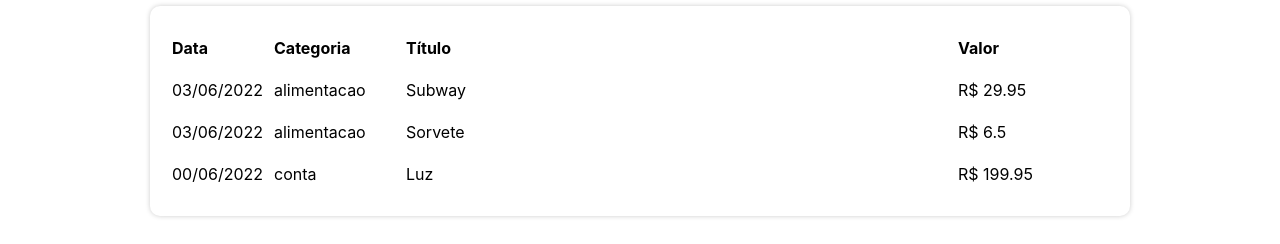
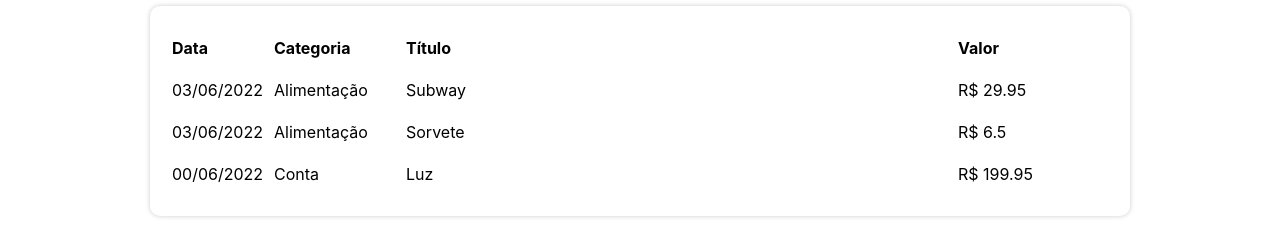
Before and after one commit to kanechandev/sistema-financas-pessoais, a React (Create React App) app: page / in a window 1280 px wide. Shown: the part 164-408 px from the top of the page. Built offline with nearby package versions, Linux system fonts and the light colour scheme.

Commit message:
feat: classe categoria relacionada aos itens.

```diff
--- a/src/components/TableItem/index.tsx
+++ b/src/components/TableItem/index.tsx
@@ -1,6 +1,7 @@
 import * as C from './styles';
 import { Item } from '../../types/Item';
 import { formatDate } from '../../helpers/dateFilter';
+import { categorias } from '../../data/categorias';
 
 type Props = {
     item: Item
@@ -10,7 +11,7 @@ export const TableItem = ({ item }: Props) => {
     return (
         <C.TableLine>
             <C.TableColumn>{formatDate(item.data)}</C.TableColumn>
-            <C.TableColumn>{item.categoria}</C.TableColumn>
+            <C.TableColumn>{categorias[item.categoria].titulo}</C.TableColumn>
             <C.TableColumn>{item.titulo}</C.TableColumn>
             <C.TableColumn>R$ {item.valor}</C.TableColumn>
         </C.TableLine>
--- a/src/data/categorias.ts
+++ b/src/data/categorias.ts
@@ -1,7 +1,7 @@
 import { Categoria } from '../types/Categoria';
 
 export const categorias: Categoria = {
-    alimentacao: { title: 'Alimentação', color: 'red', despesa: true },
-    conta: { title: 'Conta', color: 'yellow', despesa: true },
-    salario: { title: 'Salário', color: 'green', despesa: false },
+    alimentacao: { titulo: 'Alimentação', cor: 'red', despesa: true },
+    conta: { titulo: 'Conta', cor: 'yellow', despesa: true },
+    salario: { titulo: 'Salário', cor: 'green', despesa: false },
 }
--- a/src/types/Categoria.ts
+++ b/src/types/Categoria.ts
@@ -1,7 +1,7 @@
 export type Categoria = {
     [tag: string]: {
-        title: string;
-        color: string;
+        titulo: string;
+        cor: string;
         despesa: boolean;
     }
 }
```
